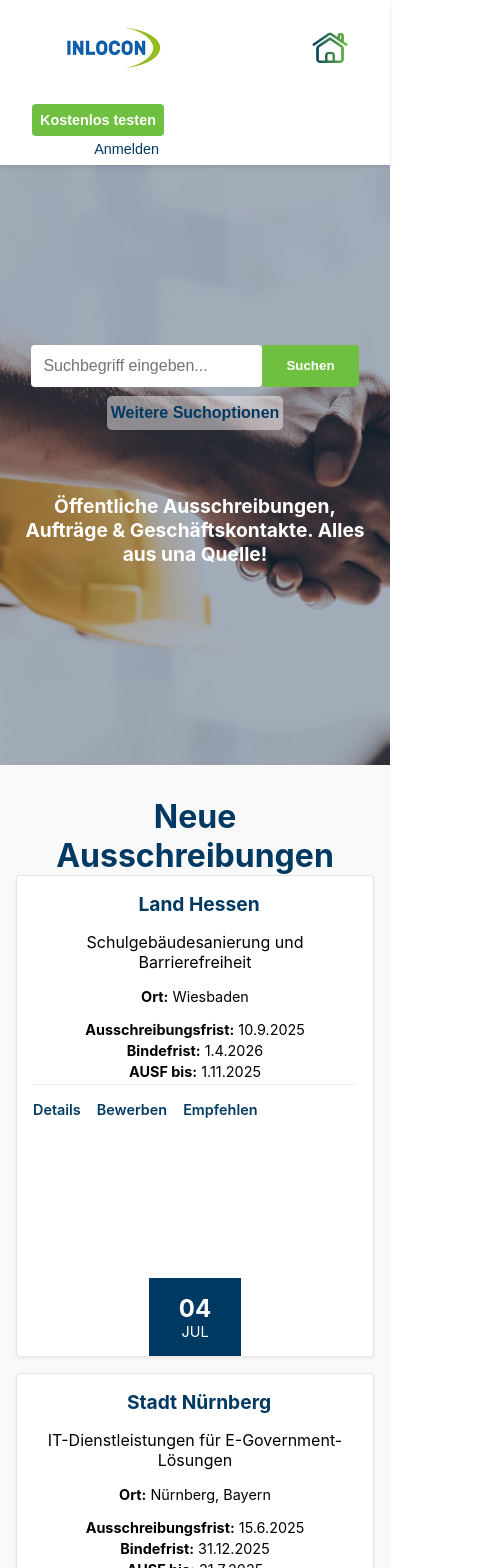
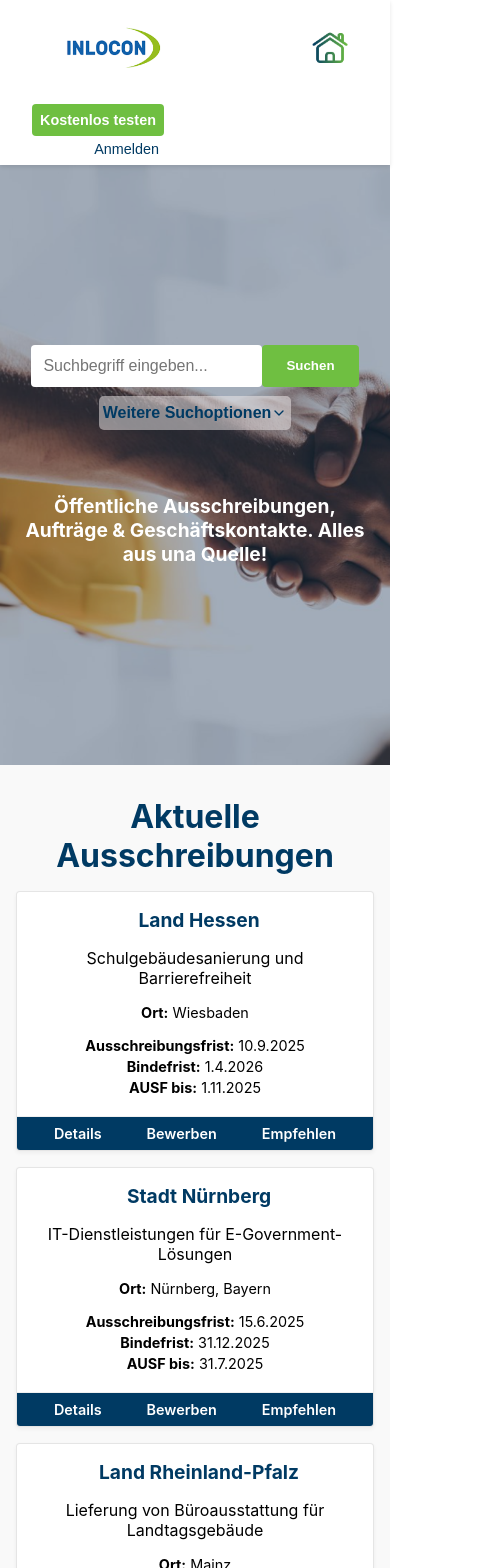
Before and after one commit to capsgit/inlocon_pre, a React (Create React App) app: page / in a window 390 px wide. Shown: the top 1568 px of the page, 482 px wide, since content can reach past the window. Built offline with nearby package versions, Linux system fonts and the light colour scheme.

Commit message:
preparing for next step 5.0

```diff
--- a/package.json
+++ b/package.json
@@ -7,6 +7,7 @@
     "@testing-library/jest-dom": "^6.6.3",
     "@testing-library/react": "^16.3.0",
     "@testing-library/user-event": "^13.5.0",
+    "lucide-react": "^0.525.0",
     "react": "^19.1.0",
     "react-dom": "^19.1.0",
     "react-scripts": "5.0.1",
--- a/src/modules/Footer/Footer.css
+++ b/src/modules/Footer/Footer.css
@@ -3,6 +3,7 @@
     background: #003a63;
     color: #fff;
     padding: 4rem 0 2rem;
+    margin-top: 1rem;
 }
 
 .footer__inner {
--- a/src/modules/Info/InfoSection.css
+++ b/src/modules/Info/InfoSection.css
@@ -112,32 +112,53 @@
 
 /* —— Partners Section —— */
 .partners {
-    padding: 1rem 0;
     background: #f1f1f1;
+    padding: 4rem 0;
 }
 
 .partners__inner {
-    text-align: center;
+    max-width: 1140px;
+    margin: 0 auto;
 }
 
 .partners__heading {
     font-size: 2rem;
     color: #003a63;
+    margin-top: 0;
     margin-bottom: 2rem;
 }
 
-.partners__grid {
-    display: flex;
-    justify-content: center;
-    align-items: center;
-    flex-wrap: wrap;
-    gap: 2rem;
+.partners__viewport {
+    overflow: hidden;
+    position: relative;
 }
 
+.partners__track {
+    display: flex;
+    gap: 2rem;
+    animation: scroll-left 20s linear infinite;
+}
+
+/* single logo */
 .partners__logo {
+    flex: 0 0 auto;
     background: #fff;
     border: 1px solid #ddd;
     padding: 1rem 2rem;
     border-radius: 4px;
     box-shadow: 0 1px 3px rgba(0, 0, 0, 0.1);
+    display: flex;
+    align-items: center;
+    justify-content: center;
 }
+
+/* Animation */
+@keyframes scroll-left {
+    0% {
+        transform: translateX(0);
+    }
+
+    100% {
+        transform: translateX(-50%);
+    }
+}
--- a/src/modules/Offers/Offers.css
+++ b/src/modules/Offers/Offers.css
@@ -43,8 +43,6 @@
     box-sizing: border-box;
     padding: 0 0.75rem;
 }
-
-
 
 /* Carousel Navigation */
 .carousel__nav {
@@ -97,13 +95,21 @@
     }
 
     .offers__show-more {
-        display: block;
-        margin: 1rem auto 0;
+        display: flex;
         background: none;
         border: none;
-        color: #6fbf41;
+        color: #003a63;
         font-weight: bold;
         cursor: pointer;
+        justify-self: end;
+    }
+
+    .offers__heading {
+        font-size: 2rem;
+        color: #003a63;
+        margin: 0;
+        padding: 2rem 0 1rem 0;
+        justify-self: flex-start;
     }
 }
 
@@ -118,23 +124,16 @@
     border-radius: 4px;
     box-shadow: 0 2px 4px rgba(0, 0, 0, 0.05);
     overflow: hidden;
-    height: 30rem;
+    height: auto;
     align-items: center;
 
-}
-
-@media (min-width: 768px) {
-    .offer-card {
-        flex-direction: row;
-        height: 20rem;
-
-    }
 }
 
 .offer-card__content {
     padding: 1rem;
     flex: 1;
     align-self: center;
+    align-content: center;
 }
 
 .offer-card__auftraggeber {
@@ -166,14 +165,18 @@
 
 .offer-card__links {
     display: flex;
-    gap: 1rem;
-    margin-top: auto;
     border-top: 1px solid #f0f0f0;
-    padding-top: 1rem;
+    padding: 0.5rem;
+    gap: 0.5rem;
+    justify-content: space-evenly;
+    width: 100%;
+    background: #003a63;
+    border-radius: 5px;
+    color: #ffffff;
 }
 
 .offer-card__link {
-    color: #003a63;
+    color: #ffffff;
     text-decoration: none;
     font-weight: 600;
     font-size: 0.9rem;
@@ -181,28 +184,7 @@
 
 .offer-card__link:hover {
     color: #6fbf41;
-    text-decoration: underline;
-}
-
-.offer-card__date-box {
-    background: #003a63;
-    color: #fff;
-    display: flex;
-    flex-direction: column;
-    align-items: center;
-    justify-content: center;
-    justify-self: end;
-    padding: 1rem;
-    width: 60px;
-}
-
-.offer-card__date-day {
-    font-size: 1.5rem;
-    font-weight: bold;
-}
-
-.offer-card__date-month {
-    font-size: 0.9rem;
+    text-decoration: none;
 }
 
 .offers__grid--mobile ul,
@@ -212,8 +194,16 @@
     list-style: none;
 }
 
+@media (min-width: 768px) {
+    .offer-card {
+        flex-direction: column;
+        height: 20rem;
+    }
+}
+
+
 @media (min-width: 1024px) {
     .offers__slide {
-        flex: 0 0 calc((100% - 16rem) / 3);
+        flex: 0 0 calc((100% - 2rem) / 3);
     }
 }
--- a/src/modules/Offers/Offers.js
+++ b/src/modules/Offers/Offers.js
@@ -1,38 +1,58 @@
-import React, { useState, useEffect } from "react";
 import "./Offers.css";
-import { offers } from "../../data/offers.js";
+import React, { useState, useEffect, useRef } from "react";
+import { offers as offersData } from "../../data/offers";
 
 export const OffersSection = () => {
-  // Ordenamos ofertas por fecha de publicación descendiente
-  const sorted = [...offers].sort(
+  const sortedOffers = [...offersData].sort(
     (a, b) => new Date(b.fecha) - new Date(a.fecha)
   );
 
+  // Configuración de límite por dispositivo
+  const desktopLimit = 8;
+  const hasMoreDesktop = sortedOffers.length > desktopLimit;
+  const desktopOffers = sortedOffers.slice(0, desktopLimit);
+
+  // Mobile vs Desktop state
   const [isMobile, setIsMobile] = useState(window.innerWidth < 768);
   const [showAllMobile, setShowAllMobile] = useState(false);
-  const [current, setCurrent] = useState(0);
+  const mobileOffers = showAllMobile ? sortedOffers : sortedOffers.slice(0, 3);
 
-  // Listener para actualizar isMobile
   useEffect(() => {
-    const onResize = () => setIsMobile(window.innerWidth < 768);
-    window.addEventListener("resize", onResize);
-    return () => window.removeEventListener("resize", onResize);
+    const handleResize = () => setIsMobile(window.innerWidth < 768);
+    window.addEventListener("resize", handleResize);
+    return () => window.removeEventListener("resize", handleResize);
   }, []);
 
-  // Determinar ofertas a mostrar según dispositivo
-  const mobileOffers = showAllMobile ? sorted : sorted.slice(0, 3);
-  // En desktop, usamos todas las ofertas en carousel
-  const desktopOffers = sorted;
+  // Carousel desktop
+  const trackRef = useRef(null);
+  const viewportRef = useRef(null);
+  const [current, setCurrent] = useState(0);
+  const [slideWidth, setSlideWidth] = useState(0);
+  const [maxIndex, setMaxIndex] = useState(0);
 
-  // Handlers carousel desktop
-  const prev = () => setCurrent((idx) => Math.max(idx - 1, 0));
-  const next = () =>
-    setCurrent((idx) => Math.min(idx + 1, desktopOffers.length - 1));
+  // Calcule slideWidth and maxIndex
+  useEffect(() => {
+    if (!trackRef.current || !viewportRef.current) return;
+    const slideElem = trackRef.current.children[0];
+    if (!slideElem) return;
+    const computed = getComputedStyle(trackRef.current);
+    const gap = parseFloat(computed.gap) || 0;
+    const sw = slideElem.getBoundingClientRect().width + gap;
+    setSlideWidth(sw);
+    const vw = viewportRef.current.offsetWidth;
+    const totalW = trackRef.current.scrollWidth;
+    const maxOffset = totalW - vw;
+    setMaxIndex(Math.ceil(maxOffset / sw));
+    setCurrent((c) => Math.min(c, Math.ceil(maxOffset / sw)));
+  }, [desktopOffers.length]);
+
+  const prev = () => setCurrent((i) => Math.max(i - 1, 0));
+  const next = () => setCurrent((i) => Math.min(i + 1, maxIndex));
 
   return (
     <section className="offers">
       <div className="container offers__inner">
-        <h2 className="offers__heading">Neue Ausschreibungen</h2>
+        <h2 className="offers__heading">Aktuelle Ausschreibungen</h2>
 
         {isMobile ? (
           <>
@@ -59,12 +79,13 @@ export const OffersSection = () => {
             >
               ‹
             </button>
-
-            {/* Viewport: aquí recortamos todo lo que sobresalga */}
-            <div className="offers__viewport">
+            <div className="offers__viewport" ref={viewportRef}>
               <div
                 className="offers__track"
-                style={{ transform: `translateX(-${current * 100}%)` }}
+                ref={trackRef}
+                style={{
+                  transform: `translateX(-${current * slideWidth}px)`,
+                }}
               >
                 {desktopOffers.map((offer, i) => (
                   <div className="offers__slide" key={i}>
@@ -73,14 +94,18 @@ export const OffersSection = () => {
                 ))}
               </div>
             </div>
-
             <button
               className="carousel__nav carousel__nav--next"
               onClick={next}
-              disabled={current === desktopOffers.length - 1}
+              disabled={current >= maxIndex}
             >
               ›
             </button>
+            {!isMobile && current >= maxIndex && hasMoreDesktop && (
+              <a href="#showMore" className="offers__show-more-desktop">
+                Mehr sehen
+              </a>
+            )}
           </div>
         )}
       </div>
@@ -88,7 +113,6 @@ export const OffersSection = () => {
   );
 };
 
-// Subcomponente para tarjeta de oferta
 const OfferCard = ({ offer }) => (
   <div className="offer-card">
     <div className="offer-card__content">
@@ -111,6 +135,7 @@ const OfferCard = ({ offer }) => (
           {new Date(offer.Ausführungsfrist).toLocaleDateString("de-DE")}
         </li>
       </ul>
+    </div>
     <div className="offer-card__links">
       <a href="#details" className="offer-card__link">
         Details
@@ -123,15 +148,4 @@ const OfferCard = ({ offer }) => (
       </a>
     </div>
   </div>
-    <div className="offer-card__date-box">
-      <span className="offer-card__date-day">
-        {new Date(offer.fecha).getDate().toString().padStart(2, "0")}
-      </span>
-      <span className="offer-card__date-month">
-        {new Date(offer.fecha)
-          .toLocaleString("de-DE", { month: "short" })
-          .toUpperCase()}
-      </span>
-    </div>
-  </div>
 );
--- a/src/modules/Search/SearchSection.css
+++ b/src/modules/Search/SearchSection.css
@@ -50,6 +50,7 @@
 }
 
 .search__toggle-button {
+    display: flex;
     background: rgba(243, 238, 238, 0.5);
     border: none;
     text-decoration: none;
@@ -60,6 +61,12 @@
     margin-top: 0.5rem;
     padding: 0.5rem 0.25rem;
     border-radius: 5px;
+    justify-self: center;
+}
+
+.search__toggle-button>svg {
+    align-self: center;
+    justify-self: center;
 }
 
 .search__advanced {
--- a/src/modules/Search/SearchSection.js
+++ b/src/modules/Search/SearchSection.js
@@ -1,4 +1,5 @@
 import React, { useState } from "react";
+import { ChevronDown, ChevronUp } from "lucide-react";
 import "./SearchSection.css";
 
 import { portals } from "../../data/portals.js";
@@ -79,7 +80,15 @@ export const SearchSection = () => {
             className="search__toggle-button"
             onClick={() => setShowAdvanced((prev) => !prev)}
           >
-            {showAdvanced ? "Suchoptionen ausblenden" : "Weitere Suchoptionen"}
+            {showAdvanced ? (
+              <>
+                Suchoptionen ausblenden <ChevronUp size={16} />
+              </>
+            ) : (
+              <>
+                Weitere Suchoptionen <ChevronDown size={16} />
+              </>
+            )}
           </button>
         </div>
       </form>
```
Also changed, not shown: src/modules/Info/InfoSection.js (+19 -15 lines), 1 other file (tests, documents, lock files or other folders). Lines whose indentation alone changed are shown as unchanged.
